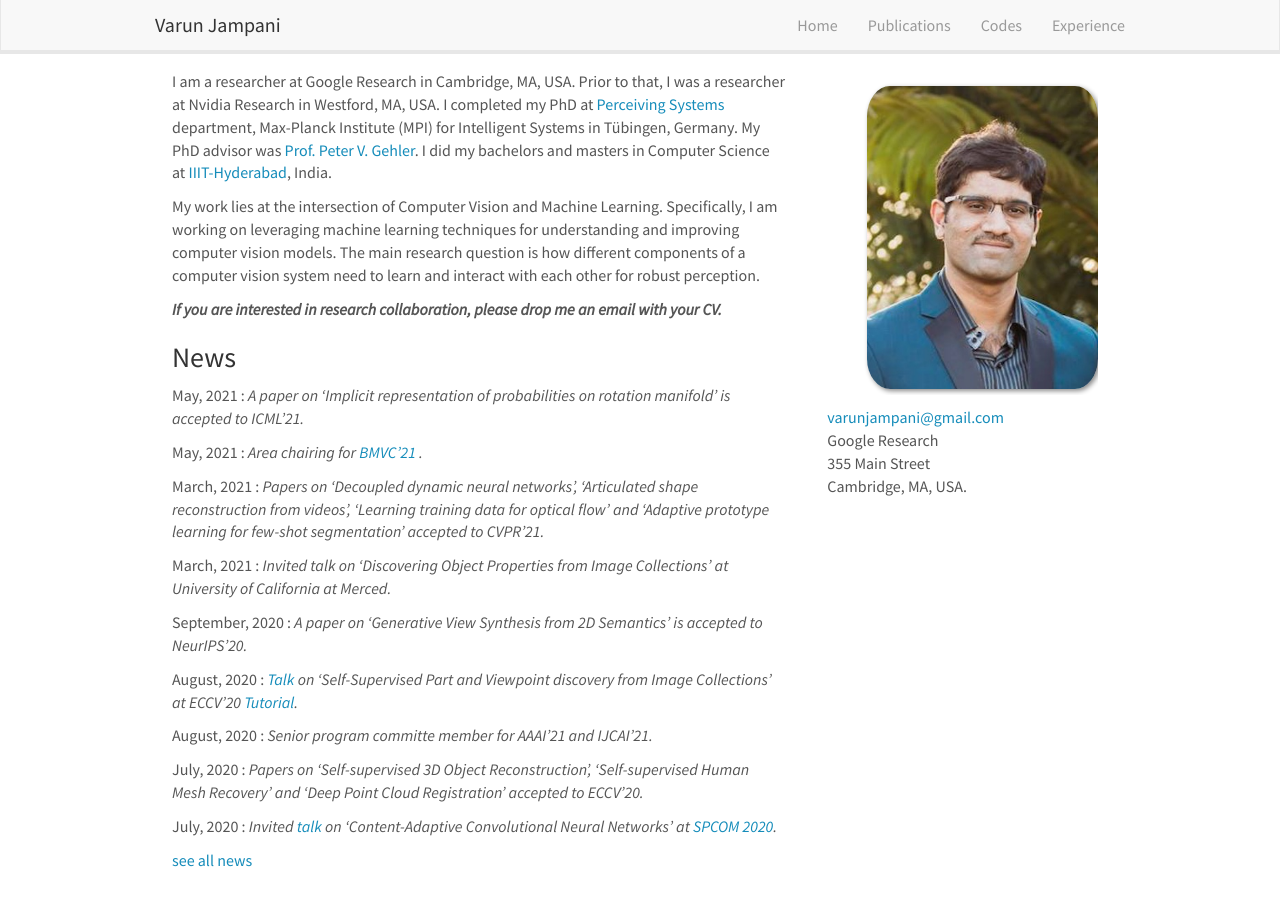
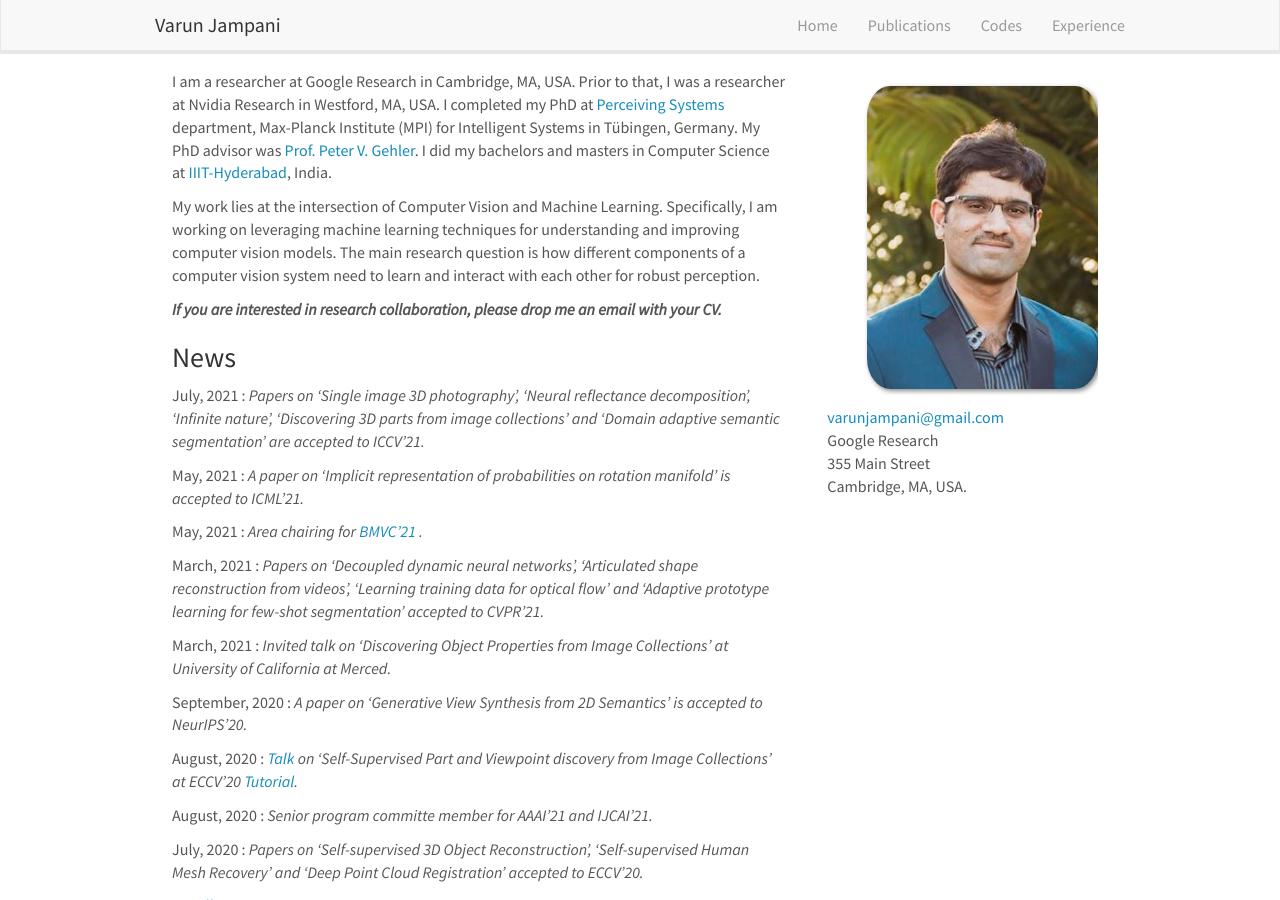
Before and after one commit to varunjampani/varunjampani.github.io, a Jekyll site: the page built from _pages/home.md, in a window 1280 px wide and 900 px high. Built offline with Jekyll 4.4.1, drawn with Linux system fonts in a browser that asks for light colours; nearby versions of some CDN libraries.

Commit message:
Update news.yml

```diff
--- a/_data/news.yml
+++ b/_data/news.yml
@@ -1,3 +1,6 @@
+- date: July, 2021
+  headline: Papers on 'Single image 3D photography', 'Neural reflectance decomposition', 'Infinite nature', 'Discovering 3D parts from image collections' and 'Domain adaptive semantic segmentation' are accepted to ICCV'21.
+
 - date: May, 2021
   headline: A paper on 'Implicit representation of probabilities on rotation manifold' is accepted to ICML'21.
 
```
